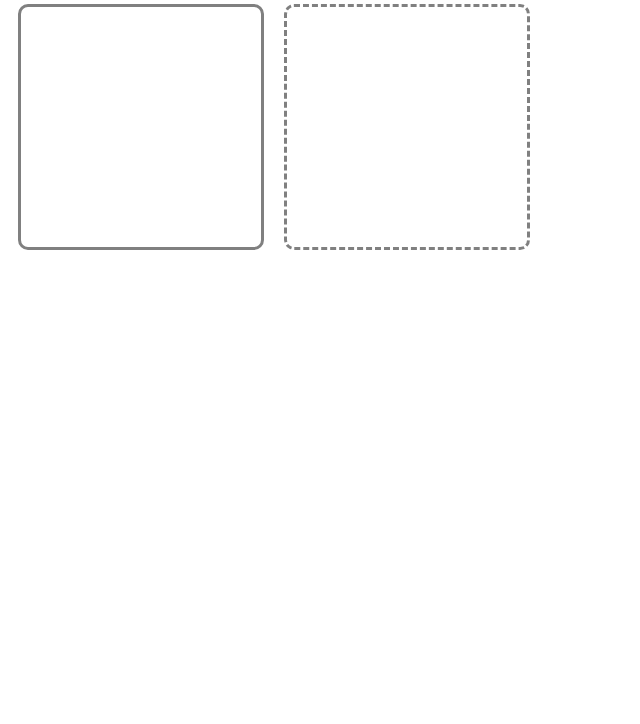
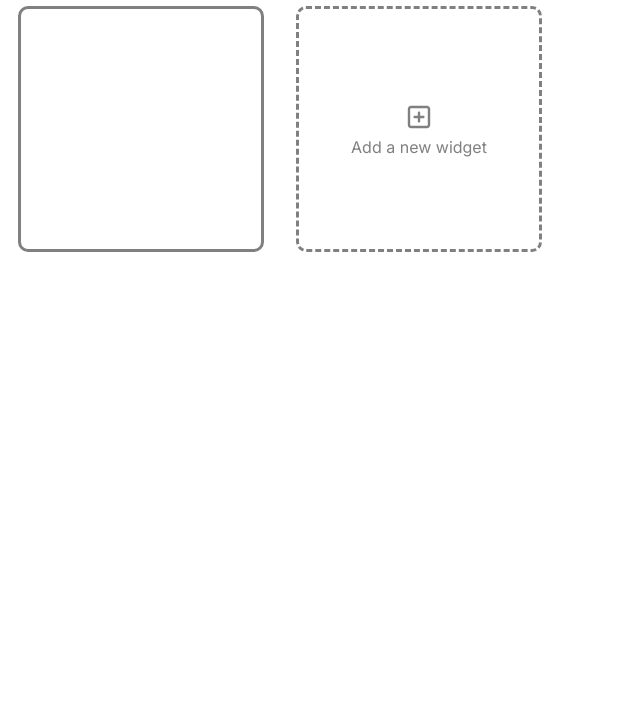
Before and after one commit to nouxinf/situationboard, a website: page public/index.html in a window 1280 px wide. Shown: the part 76-800 px from the top of the page, without its empty margins (0-640 px from the left). Drawn offline with Linux system fonts and the light colour scheme.

Commit message:
new widget

```diff
--- a/public/index.html
+++ b/public/index.html
@@ -5,6 +5,19 @@
 		<meta
 			name="viewport"
 			content="width=device-width, initial-scale=1.0"
+		/>
+		<link
+			rel="preconnect"
+			href="https://fonts.googleapis.com"
+		/>
+		<link
+			rel="preconnect"
+			href="https://fonts.gstatic.com"
+			crossorigin
+		/>
+		<link
+			href="https://fonts.googleapis.com/css2?family=Inter:ital,opsz,wght@0,14..32,100..900;1,14..32,100..900&display=swap"
+			rel="stylesheet"
 		/>
 		<title>Situationboard</title>
 		<link
@@ -22,7 +35,17 @@
 				<div
 					id="new-widget"
 					class="widget"
-				></div>
+				>
+					<ul>
+						<li>
+							<img
+								id="plus-icon"
+								src="icons/plus.svg"
+							/>
+						</li>
+						<li><span>Add a new widget</span></li>
+					</ul>
+				</div>
 			</li>
 		</ul>
 	</body>
--- a/public/styles.css
+++ b/public/styles.css
@@ -1,6 +1,27 @@
+* {
+	font-family: "Inter", sans-serif;
+}
+
 #new-widget {
-	border-color: grey;
+	position: relative;
+	display: flex;
+	justify-content: center;
+	align-items: center;
+	color: gray;
+	cursor: pointer;
+
+	width: 15rem;
+	height: 15rem;
+
+	border-radius: 10px;
+	background-color: white;
 	border-style: dashed;
+}
+
+#new-widget > ul {
+	list-style-type: none;
+	text-align: center;
+	padding: 0px;
 }
 
 .widget {
@@ -9,6 +30,7 @@
 	border-width: 3px;
 	border-radius: 10px;
 	margin-right: 1rem;
+	vertical-align: top;
 }
 
 .real-widget {
@@ -17,9 +39,23 @@
 }
 
 #widgets {
-	list-style-type: none;
+	display: flex;
+	list-style: none;
+	padding-left: 10px;
+	gap: 1rem;
+	align-items: flex-start;
+}
+
+#widgets > li {
+	margin: 0;
+	padding: 0;
+}
+
+#heading {
 	padding-left: 10px;
 }
-#widgets > li {
-	display: inline-block;
+
+#plus-icon {
+	width: 2rem;
+	height: auto;
 }
```
Also changed, not shown: public/icons/plus.svg (added), public/widget.js (added).
